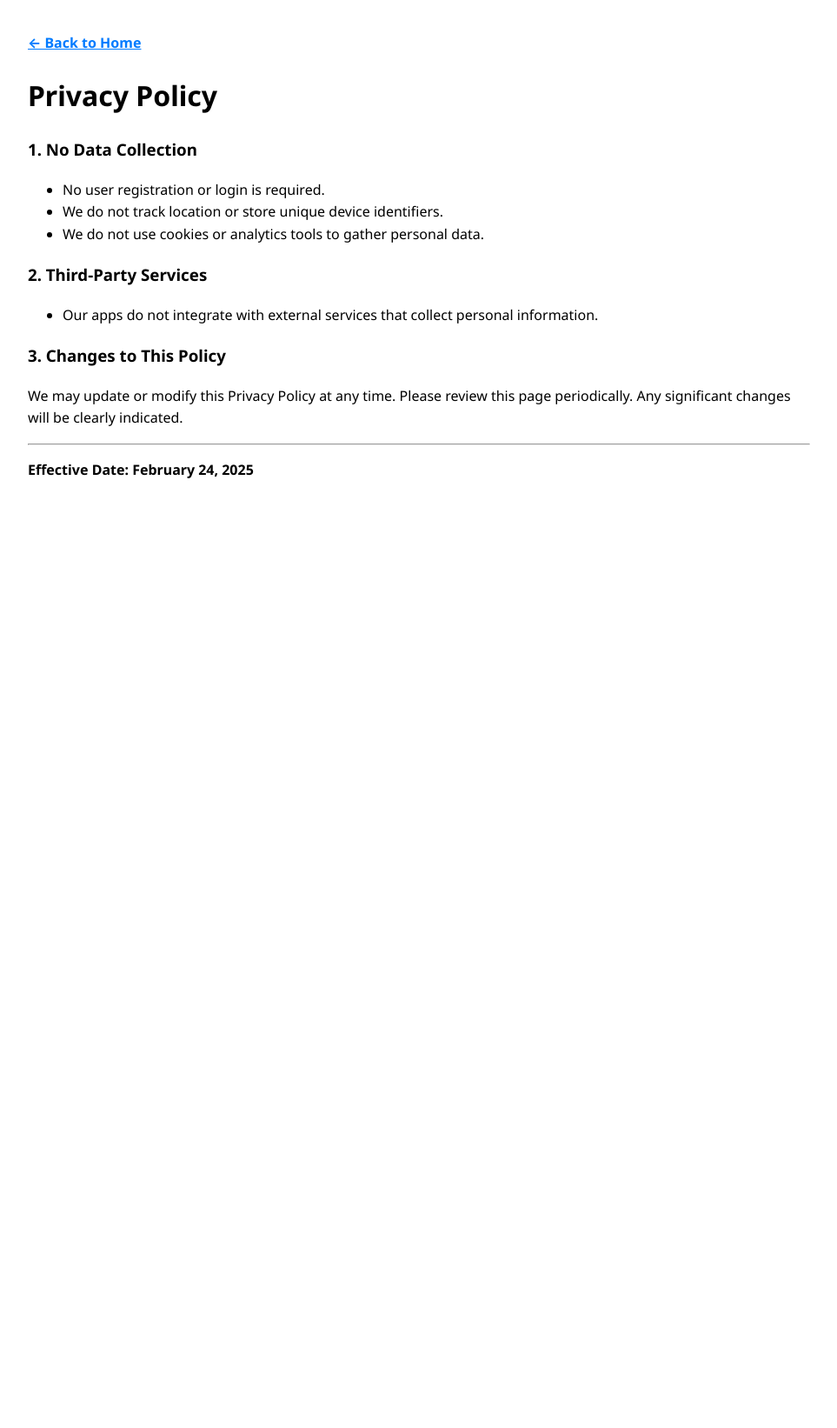
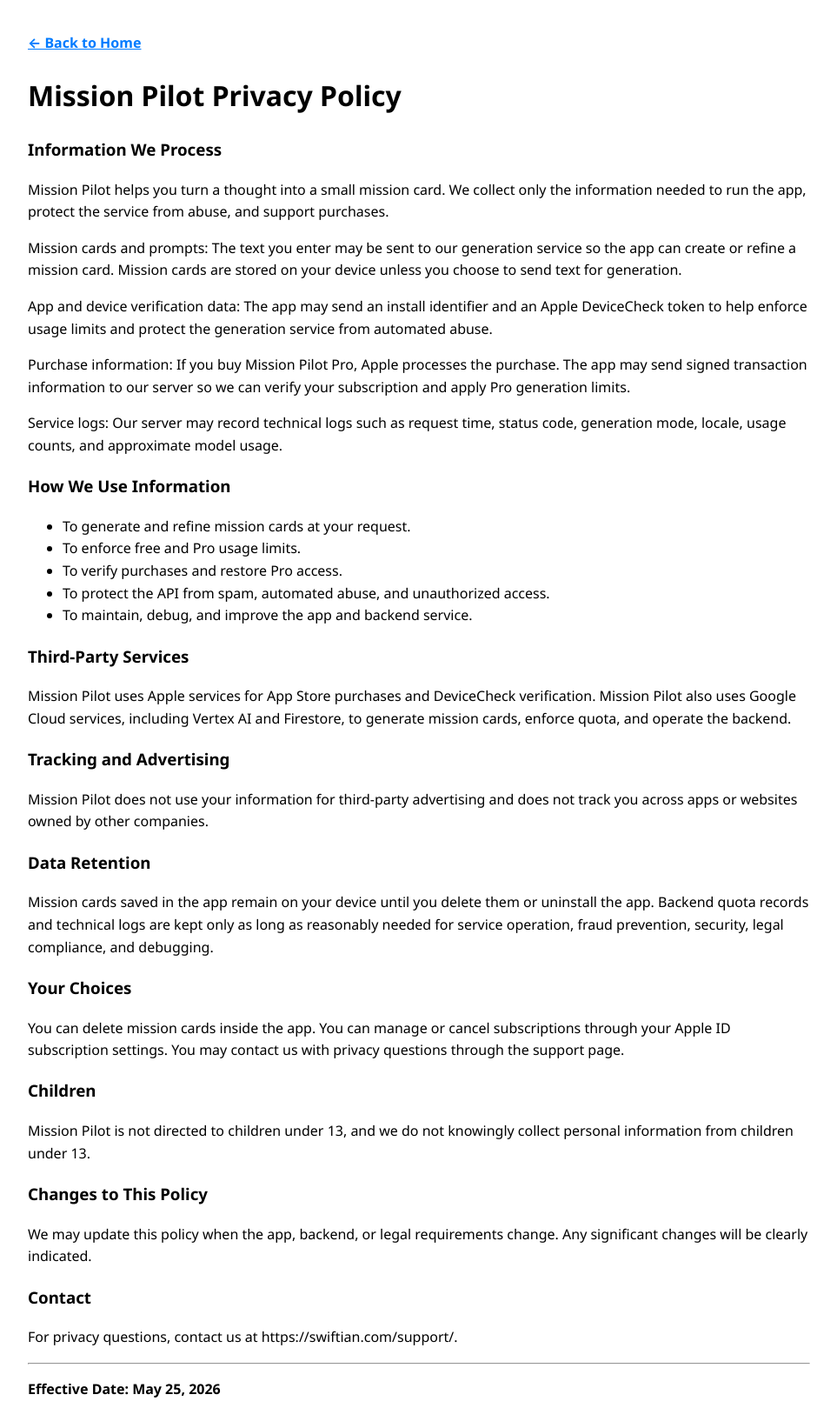
Before and after one commit to ThinkSwift/Swiftian, a Jekyll site: the page built from footer/privacy.md, in a window 1280 px wide. Shown: the whole page at 87% size, without its empty margins (158-1121 px from the left). Built offline with Jekyll 4.4.1, drawn with Linux system fonts in a browser that asks for light colours; before the commit the page ends 932 px from its top, so only the background shows below that.

Commit message:
Update Mission Pilot privacy policy copy

```diff
--- a/_data/pages/en.yml
+++ b/_data/pages/en.yml
@@ -81,22 +81,48 @@
         Stay tuned for future updates, new projects, and more ways to be involved. Swiftian is yours to grow.
 
 privacy:
-  title: Privacy Policy
+  title: Mission Pilot Privacy Policy
   sections:
-    - heading: "1. No Data Collection"
+    - heading: "Information We Process"
+      text: |
+        Mission Pilot helps you turn a thought into a small mission card. We collect only the information needed to run the app, protect the service from abuse, and support purchases.
+
+        Mission cards and prompts: The text you enter may be sent to our generation service so the app can create or refine a mission card. Mission cards are stored on your device unless you choose to send text for generation.
+
+        App and device verification data: The app may send an install identifier and an Apple DeviceCheck token to help enforce usage limits and protect the generation service from automated abuse.
+
+        Purchase information: If you buy Mission Pilot Pro, Apple processes the purchase. The app may send signed transaction information to our server so we can verify your subscription and apply Pro generation limits.
+
+        Service logs: Our server may record technical logs such as request time, status code, generation mode, locale, usage counts, and approximate model usage.
+    - heading: "How We Use Information"
       bullets:
-        - No user registration or login is required.
-        - We do not track location or store unique device identifiers.
-        - We do not use cookies or analytics tools to gather personal data.
-    - heading: "2. Third-Party Services"
-      bullets:
-        - Our apps do not integrate with external services that collect personal information.
-    - heading: "3. Changes to This Policy"
+        - To generate and refine mission cards at your request.
+        - To enforce free and Pro usage limits.
+        - To verify purchases and restore Pro access.
+        - To protect the API from spam, automated abuse, and unauthorized access.
+        - To maintain, debug, and improve the app and backend service.
+    - heading: "Third-Party Services"
       text: |
-        We may update or modify this Privacy Policy at any time.
-        Please review this page periodically.
-        Any significant changes will be clearly indicated.
-  effective_date: "February 24, 2025"
+        Mission Pilot uses Apple services for App Store purchases and DeviceCheck verification. Mission Pilot also uses Google Cloud services, including Vertex AI and Firestore, to generate mission cards, enforce quota, and operate the backend.
+    - heading: "Tracking and Advertising"
+      text: |
+        Mission Pilot does not use your information for third-party advertising and does not track you across apps or websites owned by other companies.
+    - heading: "Data Retention"
+      text: |
+        Mission cards saved in the app remain on your device until you delete them or uninstall the app. Backend quota records and technical logs are kept only as long as reasonably needed for service operation, fraud prevention, security, legal compliance, and debugging.
+    - heading: "Your Choices"
+      text: |
+        You can delete mission cards inside the app. You can manage or cancel subscriptions through your Apple ID subscription settings. You may contact us with privacy questions through the support page.
+    - heading: "Children"
+      text: |
+        Mission Pilot is not directed to children under 13, and we do not knowingly collect personal information from children under 13.
+    - heading: "Changes to This Policy"
+      text: |
+        We may update this policy when the app, backend, or legal requirements change. Any significant changes will be clearly indicated.
+    - heading: "Contact"
+      text: |
+        For privacy questions, contact us at https://swiftian.com/support/.
+  effective_date: "May 25, 2026"
 
 support:
   title: Support
```
